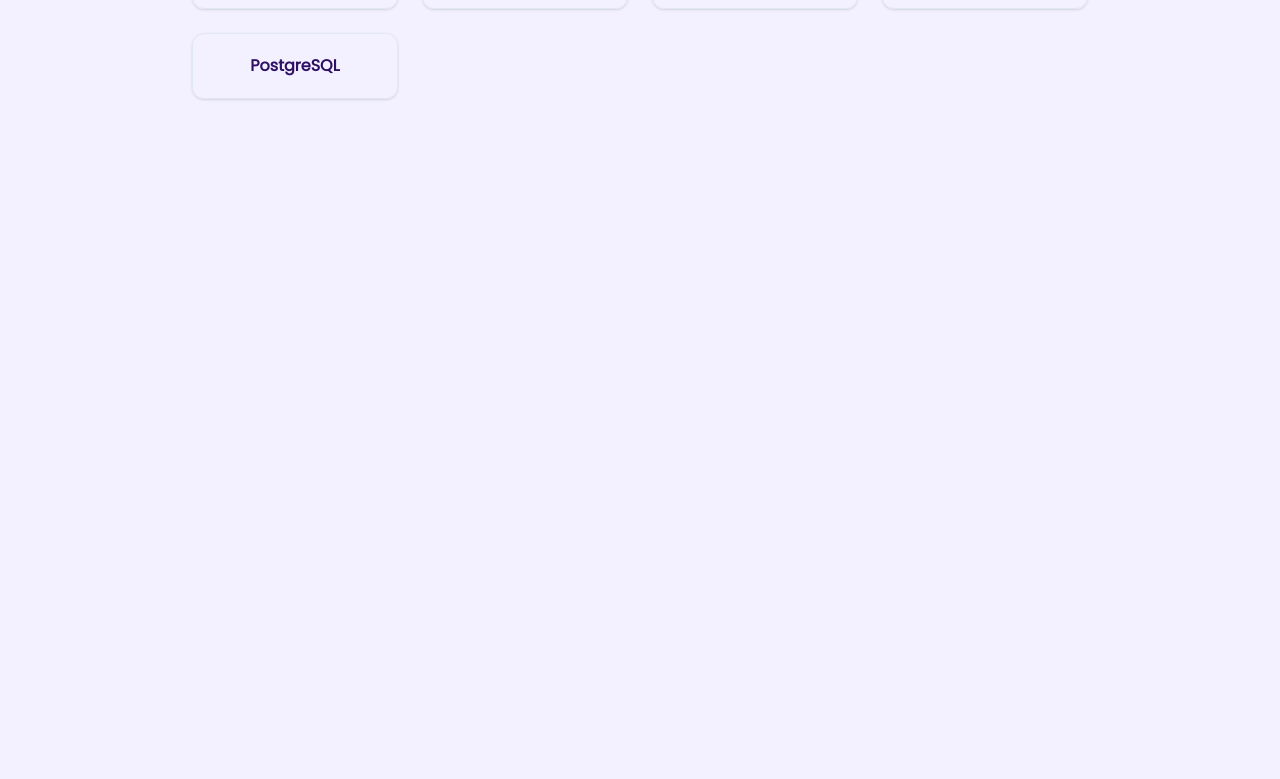
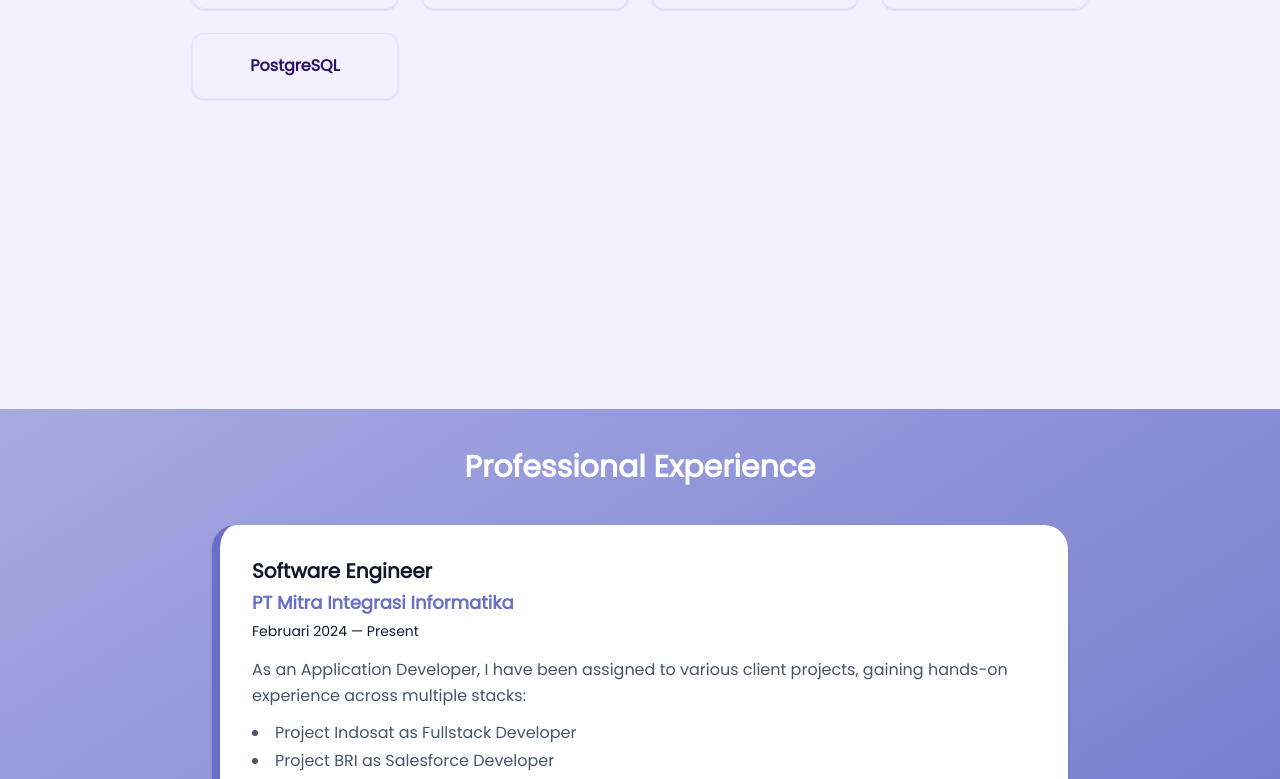
Before and after one commit to yazid29/yazid29.github.io, a React (Vite) app: page / in a window 1280 px wide. Shown: the part 2015-2794 px from the top of the page. Before the commit the page ends 2424 px from the top, so only its background shows below. Built offline with nearby package versions, Linux system fonts and the light colour scheme.

Commit message:
add: experience

```diff
--- a/src/App.jsx
+++ b/src/App.jsx
@@ -2,6 +2,7 @@
 import Hero from './components/Hero.jsx'
 import About from './components/About.jsx'
 import Skill from './components/Skill.jsx'
+import Experience from './components/Experience.jsx'
 function App() {
   return (
     <>
@@ -11,6 +12,7 @@
             <Hero />
             <About />
             <Skill />
+            <Experience />
           </main>
       </div>
     </>
--- /dev/null
+++ b/src/components/Card/ExperienceCard.jsx
@@ -0,0 +1,23 @@
+const ExperienceCard = ({ title, company, period, description, points }) => {
+  return (
+    <div className="bg-white p-8 rounded-3xl shadow-sm border-l-8 border-[#696FC7] ">
+      <h3 className="text-xl font-bold">{title}</h3>
+      <h4 className="text-lg font-semibold text-[#696FC7] mt-1">{company}</h4>
+      <span className="block text-sm font-medium mt-1">{period}</span>
+
+      <p className="mt-4 text-slate-600 leading-relaxed">
+        {description}
+      </p>
+
+      {points && (
+        <ul className="mt-3 list-disc list-inside text-slate-600 space-y-1">
+          {points.map((item, index) => (
+            <li key={index}>{item}</li>
+          ))}
+        </ul>
+      )}
+    </div>
+  );
+};
+
+export default ExperienceCard;
--- /dev/null
+++ b/src/components/Experience.jsx
@@ -0,0 +1,36 @@
+import ExperienceCard from "./Card/ExperienceCard";
+
+const Experience = () => {
+    const experienceList = {
+        "profesional1": {
+            "title":"Software Engineer",
+            "company":"PT Mitra Integrasi Informatika",
+            "period":"Februari 2024 — Present",
+            "description":"As an Application Developer, I have been assigned to various client projects, gaining hands-on experience across multiple stacks:",
+            "points":[
+                "Project Indosat as Fullstack Developer",
+                "Project BRI as Salesforce Developer",
+                "Project AXA Mandiri as Salesforce Developer",
+                "Project ASWATA as Salesforce Developer"
+            ]
+        }
+    };
+    return (
+        <section id="experience" className="min-h-screen flex items-start justify-center p-3 pt-3 md:p-5 md:pt-5 scroll-mt-24 bg-gradient-to-br from-[#A7AAE1] to-[#696FC7]">
+            <div className="min-h-[60vh] p-3 md:p-5 scroll-mt-24 max-w-4xl mx-auto rounded-2xl">
+                <h2 className="text-3xl font-bold mb-10 text-center text-white">Professional Experience</h2>
+                <div className="space-y-8">
+                    <ExperienceCard
+                        title={experienceList.profesional1.title}
+                        company={experienceList.profesional1.company}
+                        period={experienceList.profesional1.period}
+                        description={experienceList.profesional1.description}
+                        points={experienceList.profesional1.points}
+                    />
+                </div>
+            </div>
+        </section>
+    )
+}
+
+export default Experience;
--- a/src/components/Skill.jsx
+++ b/src/components/Skill.jsx
@@ -1,4 +1,4 @@
-import CardSkill from "./Skillset/CardSkill.jsx";
+import CardSkill from "./Card/SkillCard.jsx";
 const Skill = () => {
     const skills = [
         { name: "Javascript"},
```
Also changed, not shown: src/components/Card/SkillCard.jsx (renamed from src/components/Skillset/CardSkill.jsx).
